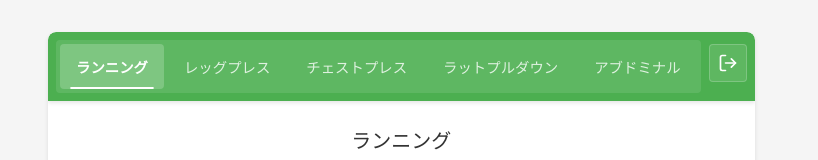
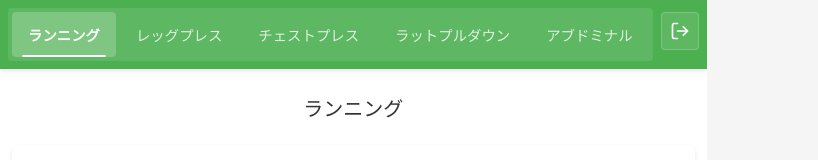
Before and after one commit to huma17ax/training_log, a Vue app: page / in a window 1280 px wide. Shown: the top 160 px of the page, without its empty margins (0-818 px from the left). Built offline with nearby package versions, Linux system fonts and the light colour scheme; no server answers; the database is empty; sample sign-in values are in the browser's storage; the HTML template or start-up script is replaced by a standard one.

Commit message:
[refactor] ホームビューとメインCSSのスタイル調整
- メインビューのレイアウトを全幅に変更
- パディングとマージンを削除
- トレーニングタブのスタイルを簡素化
- モバイルビューでのレイアウト微調整

```diff
--- a/src/assets/main.css
+++ b/src/assets/main.css
@@ -3,7 +3,6 @@
 #app {
   max-width: 1280px;
   margin: 0 auto;
-  padding: 2rem;
   font-weight: normal;
 }
 
@@ -12,7 +11,6 @@ a,
   text-decoration: none;
   color: hsla(160, 100%, 37%, 1);
   transition: 0.4s;
-  padding: 3px;
 }
 
 @media (hover: hover) {
@@ -30,6 +28,5 @@ a,
   #app {
     display: grid;
     grid-template-columns: 1fr 1fr;
-    padding: 0 2rem;
   }
 }
--- a/src/views/HomeView.vue
+++ b/src/views/HomeView.vue
@@ -99,19 +99,19 @@ const handleLogout = async () => {
 main {
   flex: 1;
   width: 100%;
-  max-width: 1200px;
-  margin: 0 auto;
-  padding: 2rem 1rem;
+  max-width: 100%;
+  margin: 0;
 }
 
 .training-tabs {
   display: flex;
   flex-direction: column;
   width: 100%;
+  height: 100%;
   background-color: white;
   overflow: hidden;
-  border-radius: 8px;
-  box-shadow: 0 2px 4px rgba(0, 0, 0, 0.1);
+  border-radius: 0;
+  box-shadow: none;
 }
 
 .tabs-header {
@@ -121,7 +121,7 @@ main {
   background-color: var(--primary-color);
   color: white;
   box-shadow: 0 2px 4px rgba(0, 0, 0, 0.1);
-  border-radius: 8px 8px 0 0;
+  border-radius: 0;
 }
 
 .header-content {
@@ -256,7 +256,7 @@ main {
 
 @media (max-width: 375px) {
   main {
-    padding: 1rem 0.5rem;
+    padding: 0;
   }
 
   .header-content {
```
